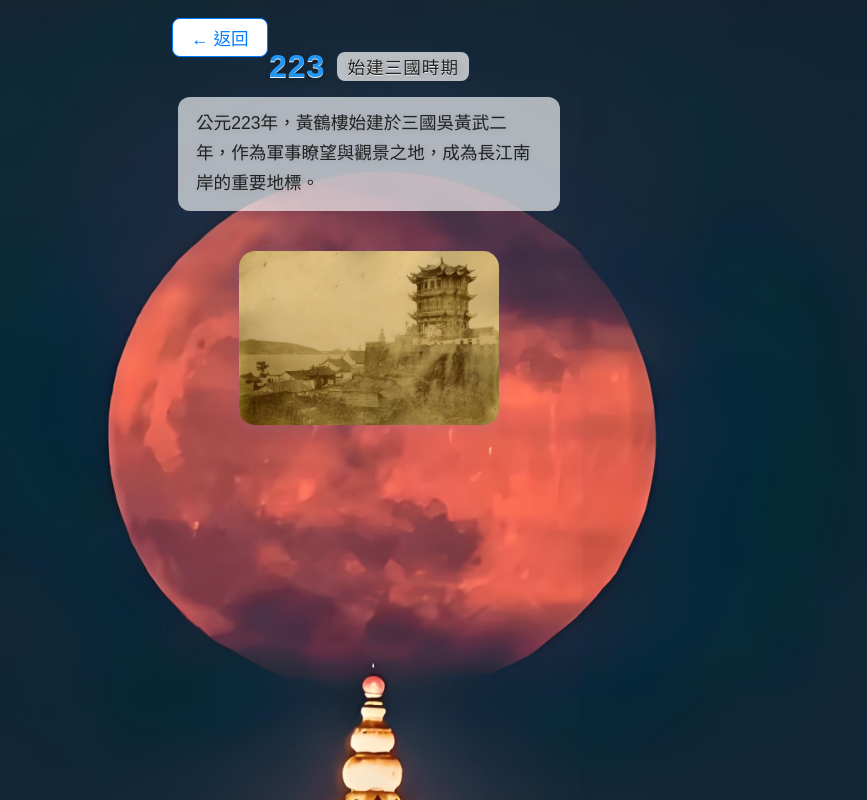
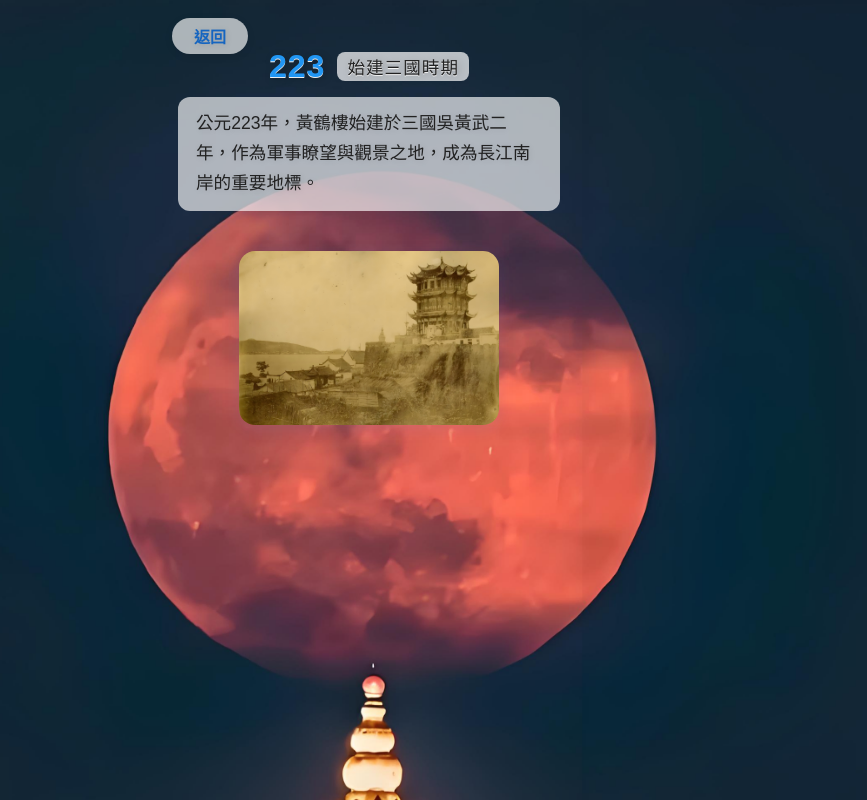
Before and after one commit to tanghaoshu/zuoye, a plain HTML site: page index.html in a window 1280 px wide. Both pictures are taken after a click on the element "223年". Shown: the whole page, without its empty margins (271-1138 px from the left). Drawn offline with nearby package versions, Linux system fonts and the light colour scheme; a web font is replaced by a local one.

Commit message:
Add files via upload

```diff
--- a/index.html
+++ b/index.html
@@ -20,7 +20,7 @@
     </div>
   </div>
   <div class="story-slider" style="display:none;">
-    <button class="back-btn">← 返回</button>
+    <button class="back-btn">返回</button>
     <div class="story-page" data-year="223">
       <h2>223 <span>始建三國時期</span></h2>
       <p>公元223年，黃鶴樓始建於三國吳黃武二年，作為軍事瞭望與觀景之地，成為長江南岸的重要地標。</p>
--- a/style.css
+++ b/style.css
@@ -235,18 +235,21 @@ body {
   top: 18px;
   left: 18px;
   z-index: 20;
-  background: #fff;
-  border: 1.5px solid #007aff;
-  color: #007aff;
-  border-radius: 8px;
-  font-size: 1.1rem;
-  padding: 6px 18px;
+  background: rgba(255,255,255,0.65);
+  border: none;
+  color: #1565c0;
+  border-radius: 18px;
+  font-size: 1rem;
+  padding: 6px 22px;
   cursor: pointer;
-  box-shadow: 0 2px 8px rgba(0,122,255,0.08);
+  box-shadow: 0 2px 8px rgba(0,0,0,0.08);
+  font-family: 'ZCOOL KuaiLe', 'Noto Sans TC', 'PingFang TC', 'Microsoft JhengHei', sans-serif;
+  font-weight: bold;
   transition: background 0.2s, color 0.2s;
+  text-shadow: 1px 1px 6px rgba(0,0,0,0.10);
 }
 .back-btn:hover {
-  background: #007aff;
+  background: rgba(33,150,243,0.85);
   color: #fff;
 }
 
```
